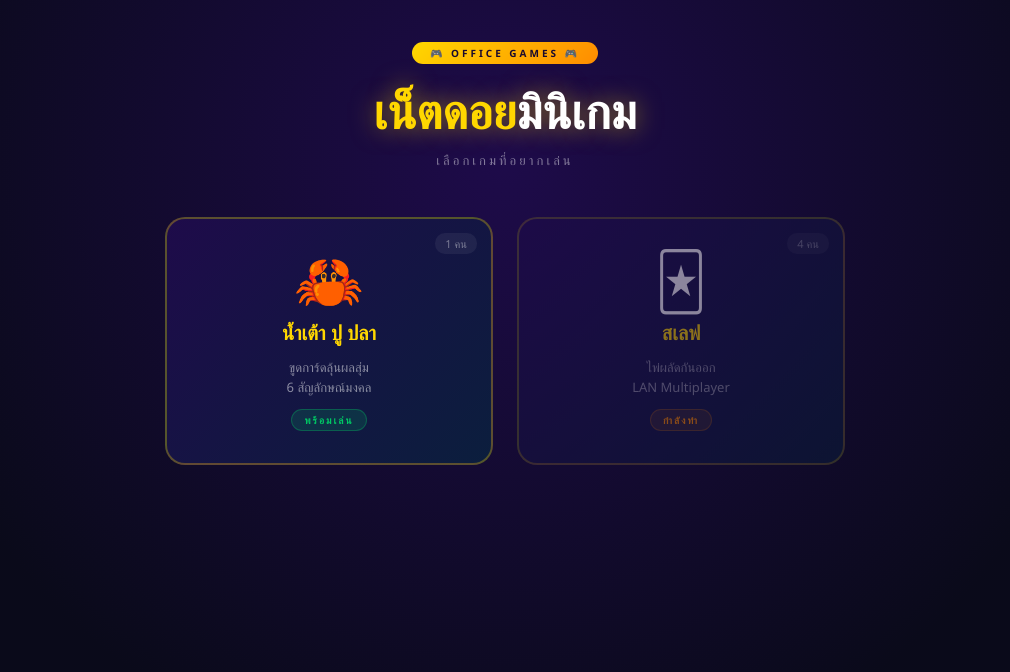
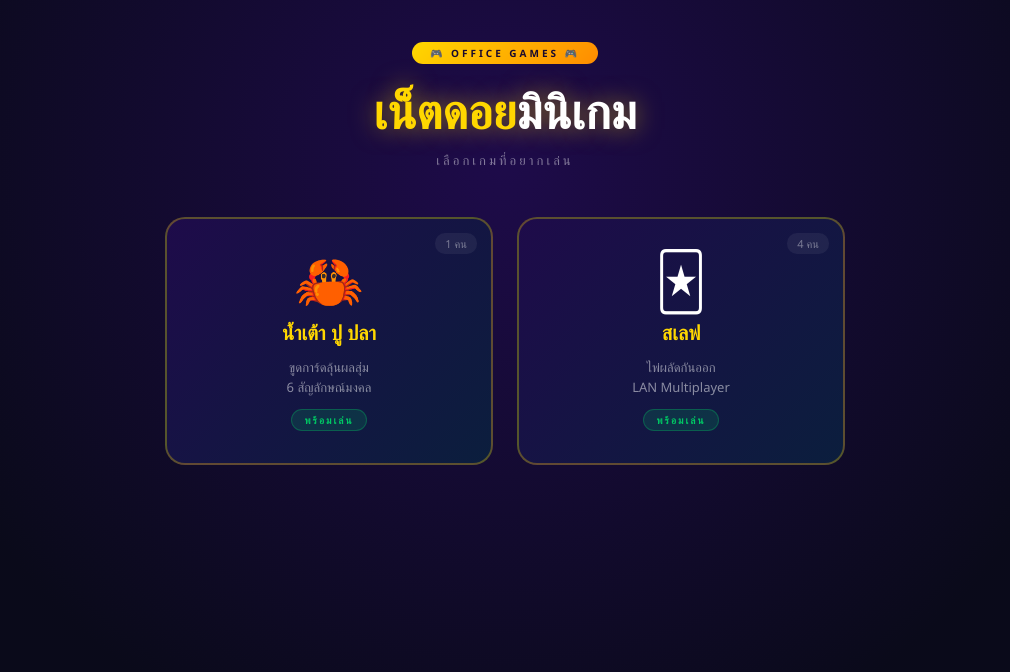
Before and after one commit to bas10828/netdoi_minigames, a plain HTML site: page index.html in a window 1280 px wide. Shown: the whole page, without its empty margins (135-1145 px from the left). Drawn offline with Linux system fonts and the light colour scheme.

Commit message:
Enable slave game link in hub

```diff
--- a/index.html
+++ b/index.html
@@ -167,13 +167,13 @@
     <span class="game-tag tag-ready">พร้อมเล่น</span>
   </a>
 
-  <div class="game-card coming-soon">
+  <a class="game-card" href="./slave/">
     <span class="players-badge">4 คน</span>
     <div class="game-icon">🃏</div>
     <div class="game-title">สเลฟ</div>
     <div class="game-desc">ไพ่ผลัดกันออก<br>LAN Multiplayer</div>
-    <span class="game-tag tag-soon">กำลังทำ</span>
-  </div>
+    <span class="game-tag tag-ready">พร้อมเล่น</span>
+  </a>
 
 </div>
 
```
